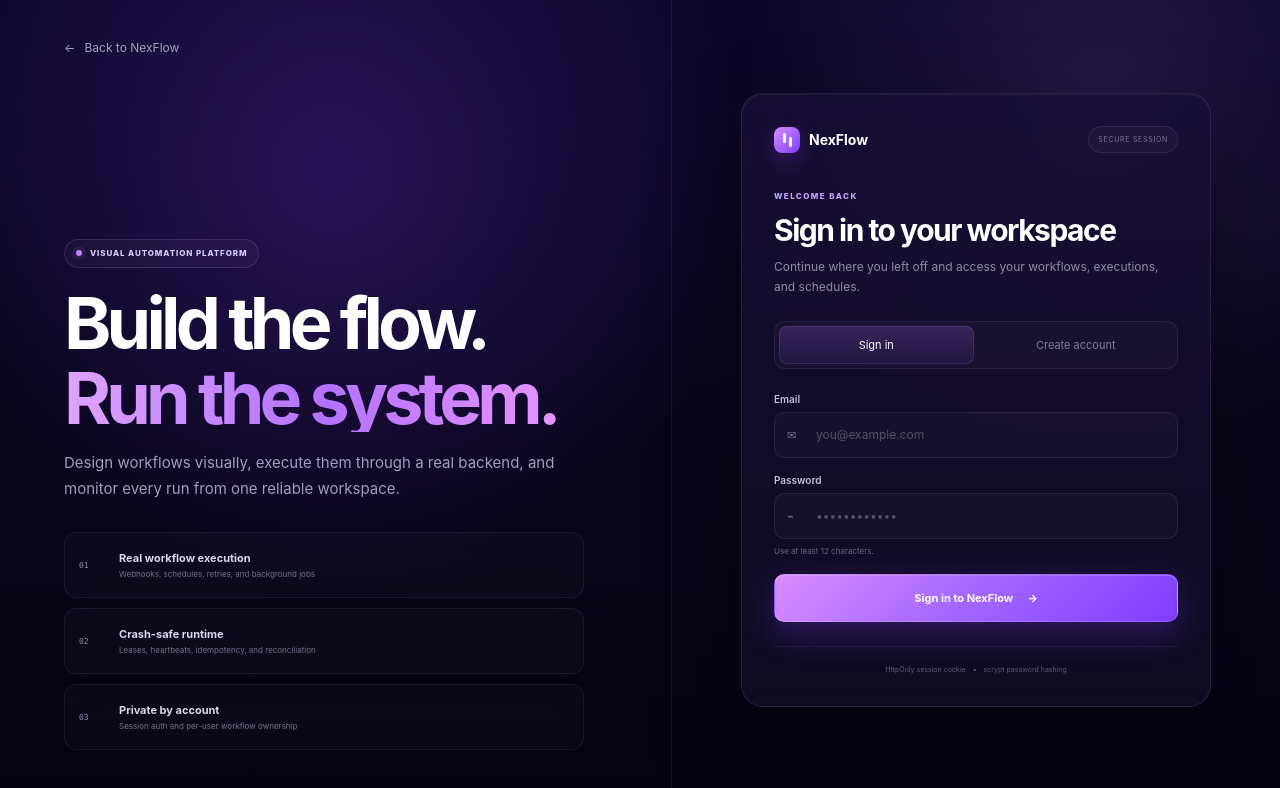
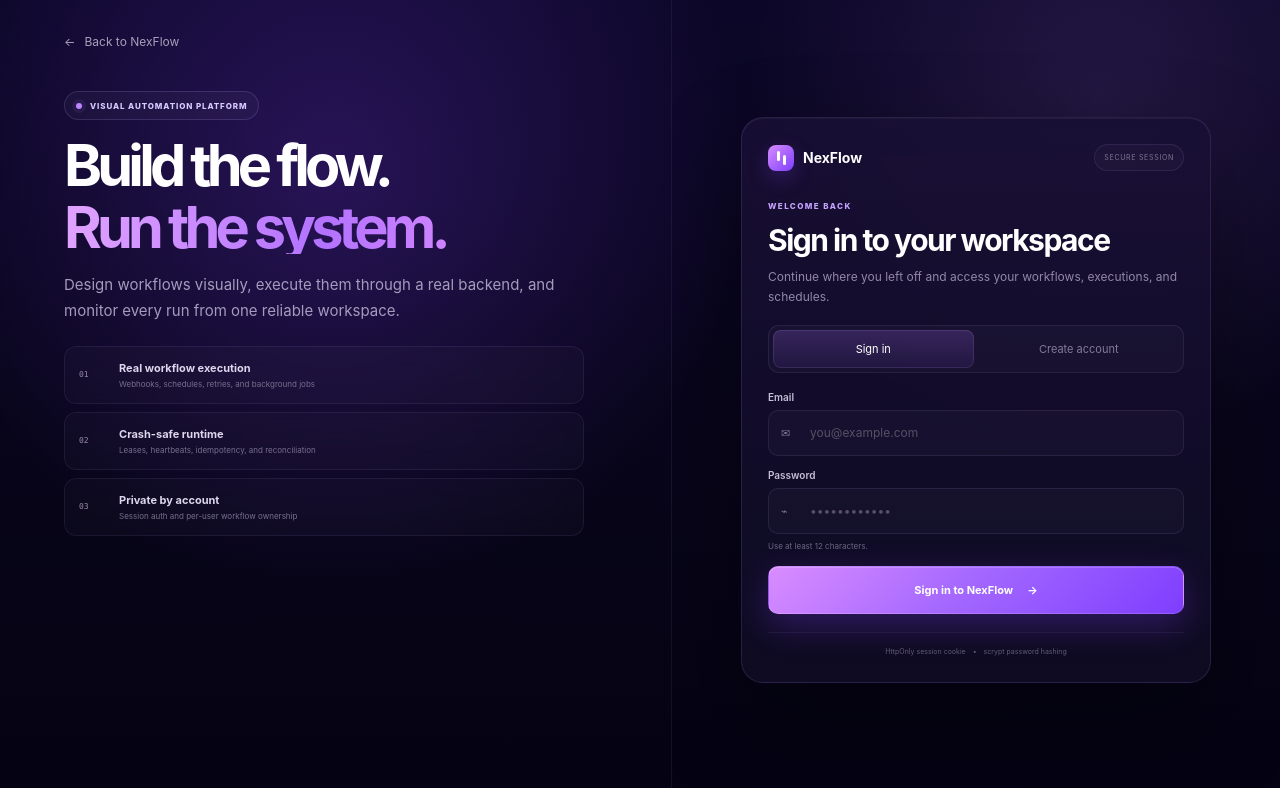
Before and after one commit to Anna-Vida/Nexflow, a React (Vite) app in the folder apps/web/: page /login in a window 1280 px wide. Shown: the top 788 px of the page. Built offline with nearby package versions, Linux system fonts and the light colour scheme; no server answers.

Commit message:
style: fit authentication flow into one viewport

```diff
--- a/apps/web/src/pages/LoginPage.css
+++ b/apps/web/src/pages/LoginPage.css
@@ -725,3 +725,120 @@
     animation: none;
   }
 }
+
+
+/* Single-screen auth layout ------------------------------------------------ */
+.auth {
+  min-height: 100dvh;
+  overflow: hidden;
+}
+
+.auth-shell {
+  min-height: 100dvh;
+  height: 100dvh;
+}
+
+.auth-showcase {
+  min-height: 100dvh;
+  height: 100dvh;
+  padding-top: 34px;
+  padding-bottom: 34px;
+  justify-content: flex-start;
+}
+
+.auth-showcase-copy {
+  margin-top: clamp(70px, 11vh, 120px);
+}
+
+.auth-showcase h1 {
+  max-width: 610px;
+  font-size: clamp(52px, 5vw, 76px);
+}
+
+.auth-proof-list {
+  margin-top: 34px;
+  max-width: 540px;
+}
+
+.auth-main {
+  min-height: 100dvh;
+  height: 100dvh;
+  padding-top: 24px;
+  padding-bottom: 24px;
+  overflow-y: auto;
+}
+
+.auth-card {
+  max-height: calc(100dvh - 48px);
+}
+
+@media (max-height: 820px) and (min-width: 981px) {
+  .auth-showcase-copy {
+    margin-top: 42px;
+  }
+
+  .auth-showcase h1 {
+    margin-top: 18px;
+    font-size: clamp(46px, 4.5vw, 64px);
+  }
+
+  .auth-proof-list {
+    margin-top: 22px;
+    gap: 8px;
+  }
+
+  .auth-proof-list > div {
+    min-height: 58px;
+    padding-block: 9px;
+  }
+
+  .auth-card {
+    padding: 26px;
+  }
+
+  .auth-card-head {
+    margin-bottom: 22px;
+  }
+
+  .auth-subtitle {
+    margin-bottom: 18px;
+  }
+
+  .auth-tabs {
+    margin-bottom: 18px;
+  }
+
+  .auth-form {
+    gap: 13px;
+  }
+
+  .auth-card-footer {
+    margin-top: 18px;
+    padding-top: 14px;
+  }
+}
+
+@media (max-width: 980px) {
+  .auth {
+    overflow: auto;
+  }
+
+  .auth-shell {
+    height: auto;
+    min-height: 100dvh;
+  }
+
+  .auth-showcase,
+  .auth-main {
+    height: auto;
+    min-height: auto;
+  }
+
+  .auth-showcase-copy {
+    margin-top: 48px;
+  }
+
+  .auth-card {
+    max-height: none;
+  }
+}
```
